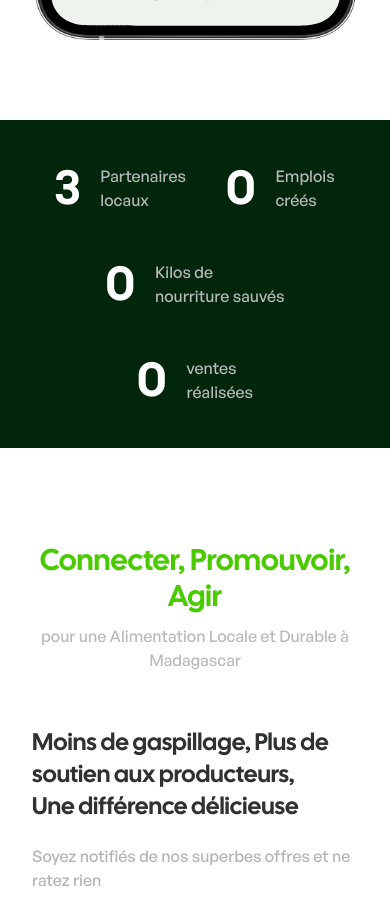
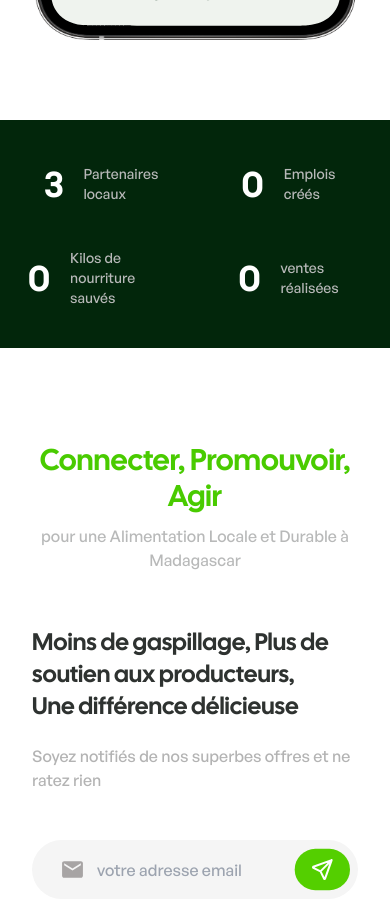
Before and after one commit to KiritoEM/lokaly-POESAM-website, a Next.js app: page / in a window 390 px wide. Shown: the part 1080-1997 px from the top of the page. Built offline with nearby package versions, Linux system fonts and the light colour scheme; no server answers.

Commit message:
fix responsive

```diff
--- a/src/components/Brand.tsx
+++ b/src/components/Brand.tsx
@@ -31,42 +31,42 @@ const Brand = (): JSX.Element => {
 
   return (
     <section
-      className="brand px-10 md:px-20 lg:px-32 py-10 bg-green02 "
+      className="brand px-7 md:px-16 lg:px-32 py-10 bg-green02 "
       ref={ref}
     >
-      <div className="container mx-auto w-full flex flex-wrap gap-10 md:gap-12 lg:gap-0 items-center justify-center lg:justify-between">
-        <div className="partenary flex  gap-5 md:gap-4 items-center">
-          <h4 className="text-5xl lg:text-6xl text-white calSans pt-2">
+      <div className="container mx-auto w-full grid gap-10 grid-cols-2 md:grid-cols-4 items-center">
+        <div className="partenary flex  gap-5 md:gap-4 items-center  justify-center">
+          <h4 className="text-4xl lg:text-6xl text-white calSans pt-2">
             {counts[0]}
           </h4>
-          <p className="text-white01">
+          <p className="text-white01 text-sm lg:text-md">
             Partenaires <br />
             locaux
           </p>
         </div>
-        <div className="job flex gap-5 md:gap-4 items-center">
-          <h4 className="text-5xl lg:text-6xl text-white calSans pt-2">
+        <div className="job flex gap-5 md:gap-4 items-center justify-center">
+          <h4 className="text-4xl lg:text-6xl text-white calSans pt-2">
             {counts[1]}
           </h4>
-          <p className="text-white01">
+          <p className="text-white01 text-sm lg:text-md">
             Emplois <br />
             créés
           </p>
         </div>
-        <div className="food flex gap-5 md:gap-4 items-center">
-          <h4 className="text-5xl lg:text-6xl text-white calSans pt-2">
+        <div className="food flex gap-5 md:gap-4 items-center justify-center">
+          <h4 className="text-4xl lg:text-6xl text-white calSans pt-2">
             {counts[2]}
           </h4>
-          <p className="text-white01">
+          <p className="text-white01 text-sm lg:text-md">
             Kilos de <br />
             nourriture sauvés
           </p>
         </div>
-        <div className="selling flex gap-5 md:gap-4 items-center">
-          <h4 className="text-5xl lg:text-6xl text-white calSans pt-2">
+        <div className="selling flex gap-5 md:gap-4 items-center justify-center">
+          <h4 className="text-4xl lg:text-6xl text-white calSans pt-2">
             {counts[3]} {/* Utiliser counts[3] pour les ventes */}
           </h4>
-          <p className="text-white01">
+          <p className="text-white01 text-sm lg:text-md">
             ventes
             <br />
             réalisées
--- a/src/components/navbar/LandingNavResponsive.tsx
+++ b/src/components/navbar/LandingNavResponsive.tsx
@@ -13,11 +13,11 @@ const LandingNavResponsive = (): JSX.Element => {
         className={`menu-items items-center relative bg-green02 w-full md:w-max px-0 md:px-24 py-12 rounded-xl shadow-gray-500 ${openMenu ? "open-menu" : "close-menu"
           }`}
       >
-        <ul className="flex-col flex gap-8 items-center">
+        <ul className="flex-col flex gap-7 items-center">
           {navList.map((item, index) => (
             <li
               key={index}
-              className="general-sans-medium text-white text-lg cursor-pointer"
+              className="general-sans-medium text-white text-md cursor-pointer"
               onClick={() => {
                 scrollSection(item.scrollSectionId ? item.scrollSectionId : "");
                 changeNav(false);
@@ -27,7 +27,7 @@ const LandingNavResponsive = (): JSX.Element => {
             </li>
           ))}
           <div className="contact-btn">
-            <button className="bg-white hover:bg-green01 rounded-3xl py-3 text-green02 px-6 general-sans-medium mt-2" onClick={() => { scrollSection("contact"); changeNav(false) }}>
+            <button className="bg-white text-md hover:bg-green01 rounded-3xl py-3 text-green02 px-6 general-sans-medium mt-2" onClick={() => { scrollSection("contact"); changeNav(false) }}>
               Nous contacter
             </button>
           </div>
--- a/src/styles/landing.scss
+++ b/src/styles/landing.scss
@@ -19,15 +19,37 @@
 }
 
 .landing__features {
+    .header .text-container {
+        @media screen and (min-width : 1024px) and (max-width : 1279px) {
+            h3 {
+                font-size: 1.4rem !important;
+            }
+        }
+    }
+
+    .features-header {
+        @media screen and (min-width : 1024px) and (max-width : 1279px) {
+            h4 {
+                font-size: 2.25rem !important;
+            }
+        }
+    }
+
     .features-card {
         height: 28rem;
+
+        @media screen and (min-width : 1024px) and (max-width : 1279px) {
+            .header h3 {
+                font-size: 1.5rem !important;
+            }
+        }
 
         img {
             object-fit: cover;
         }
     }
 
-    .email-input{
+    .email-input {
         border-radius: 30px;
     }
 }
@@ -47,10 +69,22 @@
 
     .FAQ-card {
         box-shadow: 0px 6px 16px 0px rgba(74, 58, 255, 0.13);
+
+        .header h3 {
+            @media screen and (min-width : 1024px) and (max-width : 1279px) {
+                font-size: 1.3rem !important;
+            }
+        }
     }
 }
 
 .landing__contact {
+    .contact-header h2 {
+        @media screen and (min-width : 1024px) and (max-width : 1279px) {
+            font-size: 1.9rem !important;
+        }
+    }
+
     .contact-form {
         box-shadow: 0px 80.6px 105.701px 0px rgba(51, 51, 51, 0.10);
     }
```
